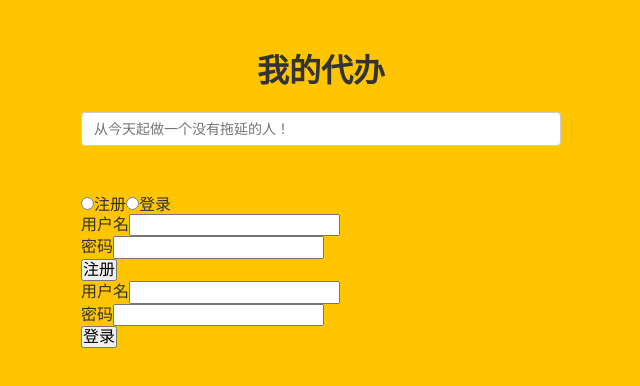
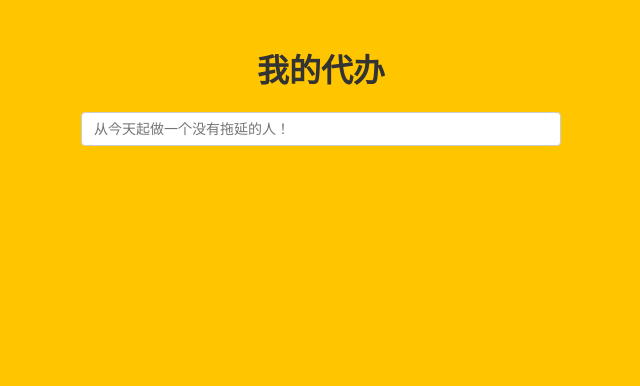
Before and after one commit to baixiaoji/react-todoList, a React (Create React App) app: page / in a window 1280 px wide. Shown: the top 386 px of the page, without its empty margins (319-959 px from the left). Built offline with nearby package versions, Linux system fonts and the light colour scheme.

Commit message:
modify the localStore

```diff
--- a/package.json
+++ b/package.json
@@ -8,7 +8,7 @@
     "react": "^15.4.2",
     "react-dom": "^15.4.2"
   },
-  "homepage": "https://baixiaoji.github.io/learn-react/build",
+  "homepage": "https://baixiaoji.github.io/react-todoList/build",
   "devDependencies": {
     "bulma": "^0.4.0",
     "react-scripts": "0.9.5"
--- a/src/App.js
+++ b/src/App.js
@@ -4,7 +4,10 @@ import "./reset.css"
 import './App.css';
 import TodoInput from "./TodoInput"
 import TodoItem from "./TodoItem"
-import UserDialog from "./UserDialog"
+
+import * as localStore from "./localStore"
+// import UserDialog from "./UserDialog"
+console.log(localStore)
 
 class App extends Component {
   constructor(props){
@@ -12,7 +15,7 @@ class App extends Component {
 
     this.state = {
        newTodo: "",
-       todoList:  []
+       todoList: localStore.load("todoList") || []
     }
   }
   render() {
@@ -40,7 +43,7 @@ class App extends Component {
         <ol className="todoList">
           {todos}
         </ol>
-        <UserDialog />
+
       </div>
     );
   }
@@ -49,7 +52,7 @@ class App extends Component {
     this.setState(this.state)
   }
   componentDidUpdate(){
-
+    localStore.save('todoList', this.state.todoList)
   }
   toggle(e,todo){
     todo.status = todo.status === "completed"?"":"completed"
```
Also changed, not shown: 5 other files (tests, documents, lock files or other folders).
